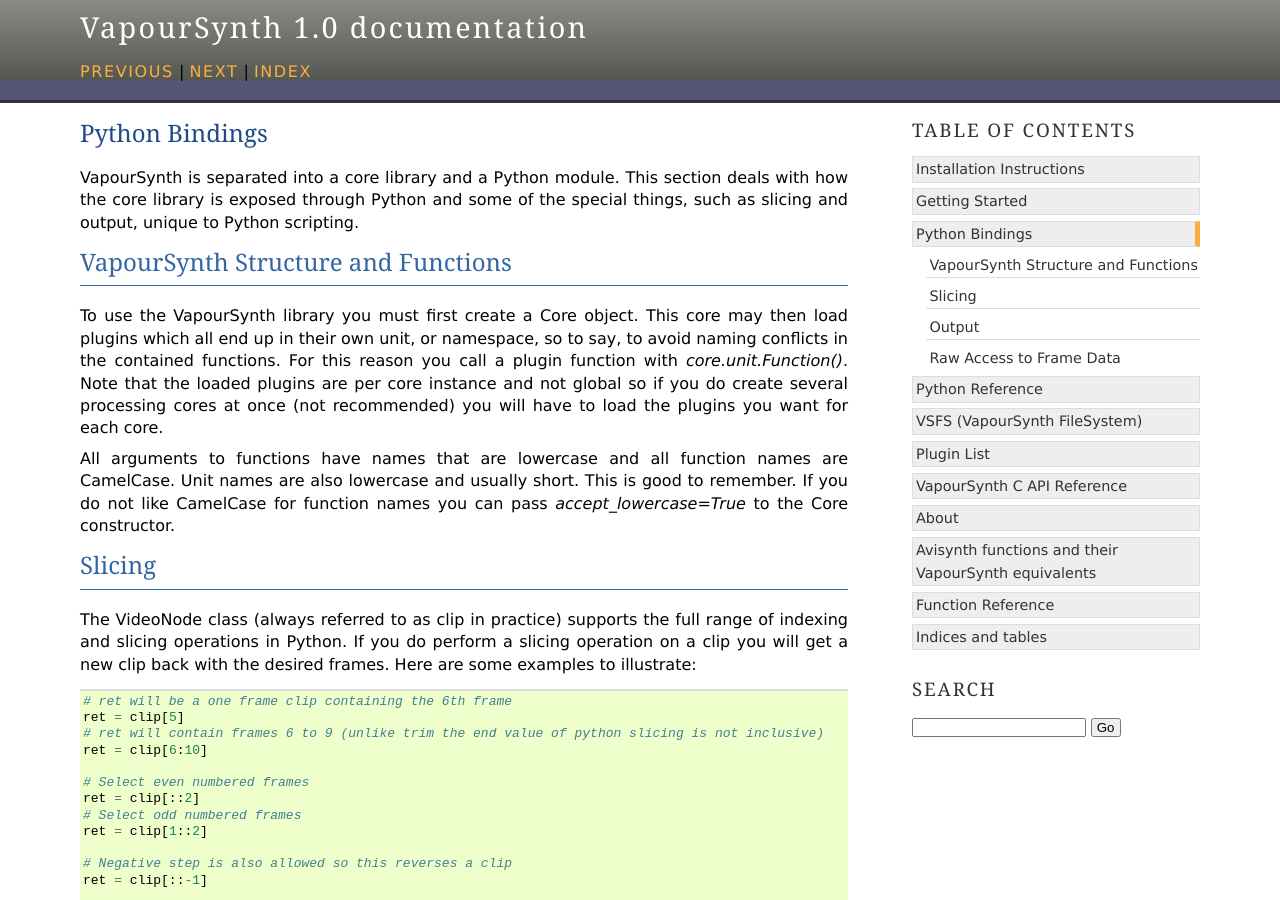
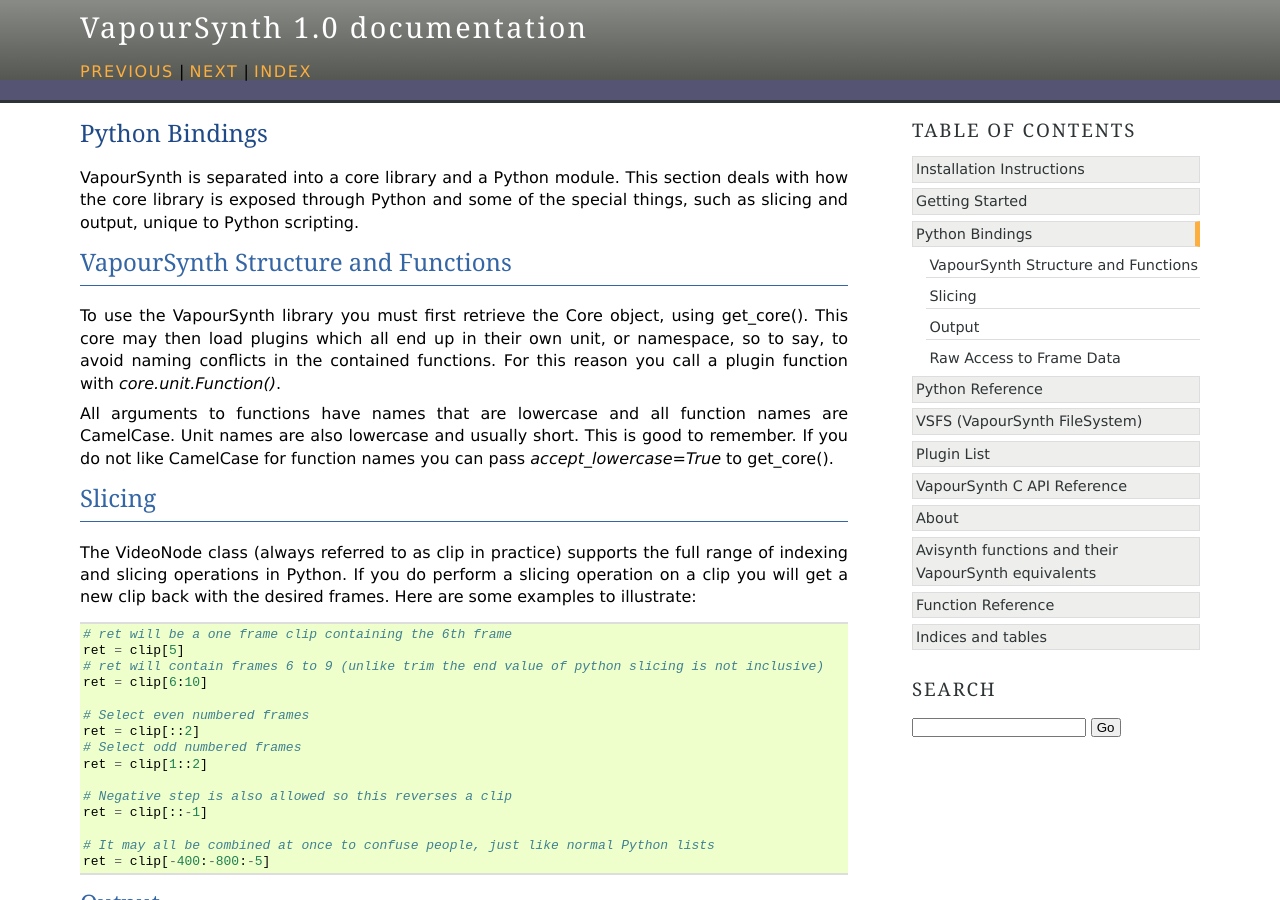
Before and after one commit to vapoursynth/vapoursynth, a Sphinx documentation site: the page built from doc/pythonbindings.rst, in a window 1280 px wide and 900 px high. Built offline with Sphinx 7.4.7, drawn with Linux system fonts in a browser that asks for light colours; formulas are drawn with MathJax 3.

Commit message:
doc: Remove mention of multiple cores in Python scripts

```diff
--- a/doc/pythonbindings.rst
+++ b/doc/pythonbindings.rst
@@ -5,12 +5,11 @@
 
 VapourSynth Structure and Functions
 ###################################
-To use the VapourSynth library you must first create a Core object. This core may then load plugins which all end up in their own unit, or namespace, so to say, to avoid naming conflicts in
-the contained functions. For this reason you call a plugin function with *core.unit.Function()*. Note that the loaded plugins are per core instance and not global so if you do create several
-processing cores at once (not recommended) you will have to load the plugins you want for each core.
+To use the VapourSynth library you must first retrieve the Core object, using get_core(). This core may then load plugins which all end up in their own unit, or namespace, so to say, to avoid naming conflicts in
+the contained functions. For this reason you call a plugin function with *core.unit.Function()*.
 
 All arguments to functions have names that are lowercase and all function names are CamelCase. Unit names are also lowercase and usually short. This is good to remember. If you do not like
-CamelCase for function names you can pass *accept_lowercase=True* to the Core constructor.
+CamelCase for function names you can pass *accept_lowercase=True* to get_core().
 
 Slicing
 #######
```
